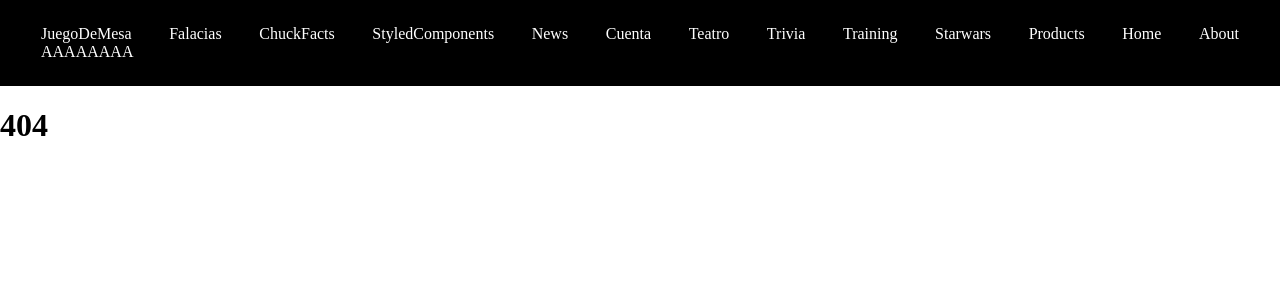
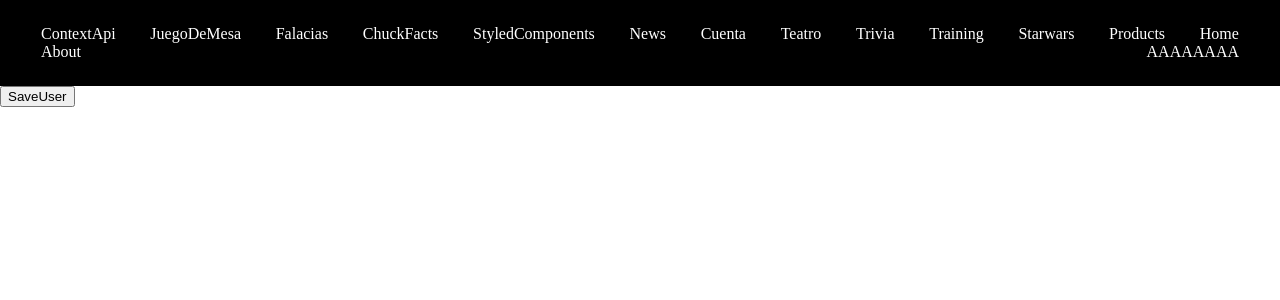
Before and after one commit to Ericel7erek/Aspasia, a React (Vite) app in the folder React/: page /ContextApi in a window 1280 px wide. Before the commit this address had no page. Shown: the top 300 px of the page. Built offline with nearby package versions, Linux system fonts and the light colour scheme.

Commit message:
UseContext()

```diff
--- /dev/null
+++ b/React/src/Components/Context-Api/ContextApi.jsx
@@ -0,0 +1,17 @@
+import React from 'react'
+import UserProvider from './UserProvider'
+import Login from './Login'
+import UserInfo from './UserInfo'
+
+const ContextApi = () => {
+  return (
+    <div>
+      <UserProvider>
+        <Login/>
+          <UserInfo/>
+      </UserProvider>
+      </div>
+  )
+}
+
+export default ContextApi
--- /dev/null
+++ b/React/src/Components/Context-Api/Login.jsx
@@ -0,0 +1,14 @@
+import { useUserContext } from "./UserProvider"
+
+const Login = () => {
+    const [,setUser] = useUserContext()
+  return (
+    <div>
+        <button onClick={()=> setUser({ username: 'Paco', uid: 33 })}>
+            SaveUser
+        </button>
+        </div>
+  )
+}
+
+export default Login
--- /dev/null
+++ b/React/src/Components/Context-Api/UserInfo.jsx
@@ -0,0 +1,10 @@
+import { useUserContext } from "./UserProvider"
+
+const UserInfo = () => {
+    const [user] = useUserContext()
+  return (
+    <div><p>{user.username}</p></div>
+  )
+}
+
+export default UserInfo
--- /dev/null
+++ b/React/src/Components/Context-Api/UserProvider.jsx
@@ -0,0 +1,14 @@
+import React, { createContext, useContext, useState } from 'react'
+
+const AppContext = createContext()
+export const useUserContext = () => useContext(AppContext);
+
+const UserProvider = ({children}) => {
+    const [user, setUser] = useState({})
+    return (
+        <AppContext.Provider value={[user, setUser]}>
+            {children}
+        </AppContext.Provider>
+    )
+}
+export default UserProvider
--- a/React/src/Components/Layout/Layout.jsx
+++ b/React/src/Components/Layout/Layout.jsx
@@ -6,6 +6,7 @@ const Layout = ({children}) => {
   return (
     <div>
         <UL>
+            <li><Link to='/ContextApi'>ContextApi</Link></li>
             <li><Link to='/JuegoDeMesa'>JuegoDeMesa</Link></li>
             <li><Link to='/Falacias'>Falacias</Link></li>
             <li><Link to='/ChuckFacts'>ChuckFacts</Link></li>
--- a/React/src/app/Router.jsx
+++ b/React/src/app/Router.jsx
@@ -14,11 +14,13 @@ import Styledcomponents from '../Components/Styledcomponents'
 import ChuckApi from '../Components/ChuckApi'
 import Falacias from '../Components/Falacias'
 import JuegoDeMesa from '../Components/JuegoDeMesa'
+import ContextApi from '../Components/Context-Api/ContextApi'
 const Router = () => {
   return (
     <BrowserRouter>
     <Layout>
         <Routes>
+        <Route path='/ContextApi' element={<ContextApi/>} />
         <Route path='/JuegoDeMesa' element={<JuegoDeMesa/>} />
         <Route path='/Falacias' element={<Falacias/>}/>
         <Route path='/ChuckFacts' element={<ChuckApi/>}/>
```
